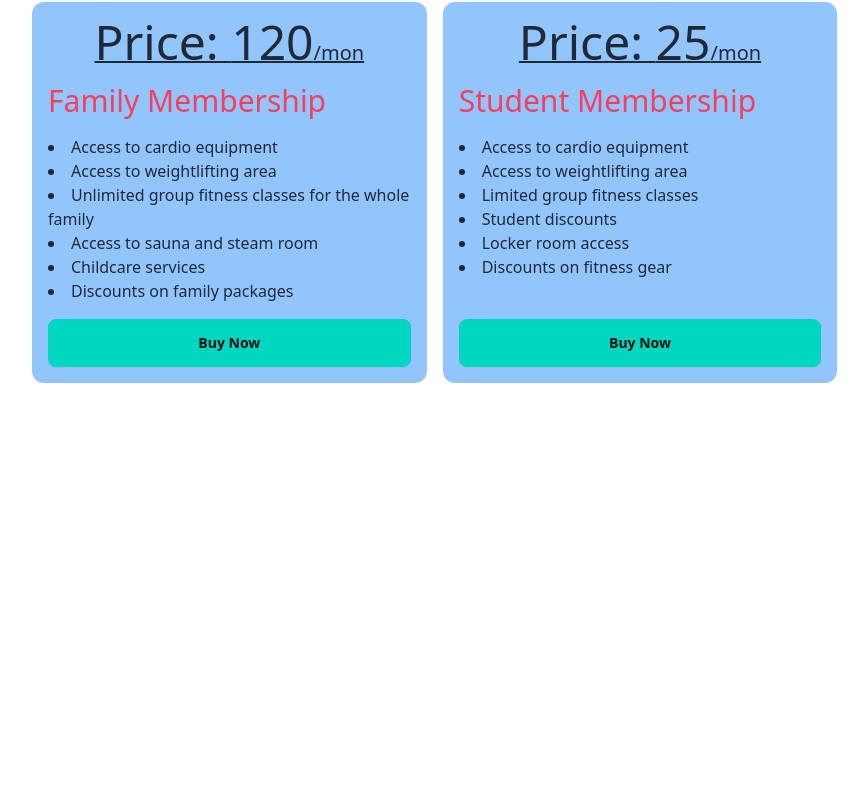
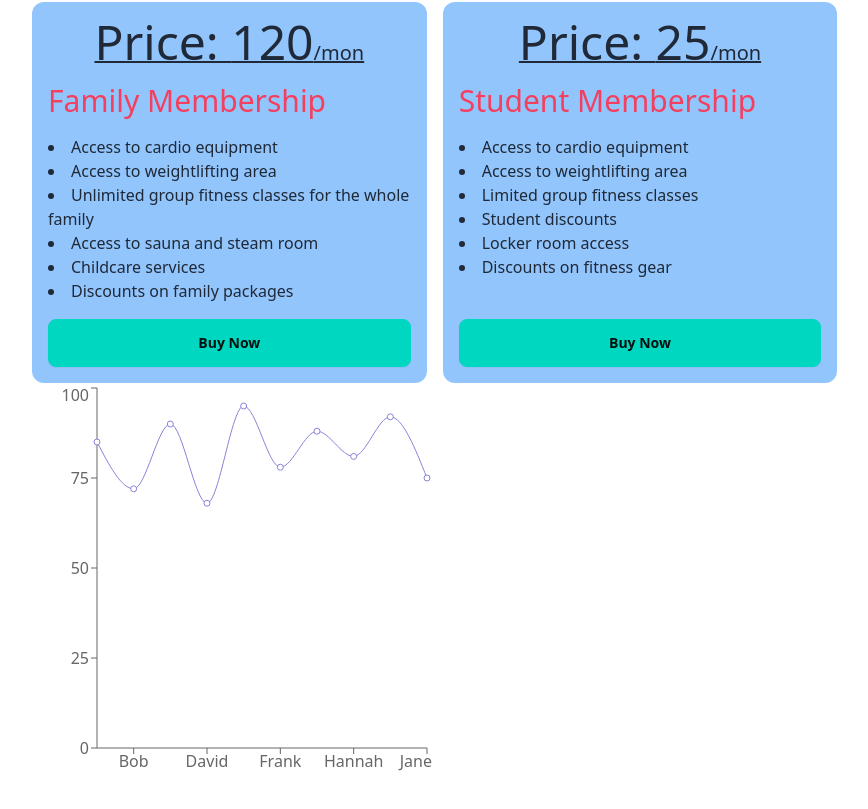
Before and after one commit to FazluLKarim4122/price-options, a React (Vite) app: page / in a window 1280 px wide. Shown: the part 727-1536 px from the top of the page, without its empty margins (0-868 px from the left). Before the commit the page ends 1142 px from the top, so only its background shows below. Built offline with nearby package versions, Linux system fonts and the light colour scheme.

Commit message:
making a line chart

```diff
--- a/package.json
+++ b/package.json
@@ -13,7 +13,8 @@
     "prop-types": "^15.8.1",
     "react": "^18.2.0",
     "react-dom": "^18.2.0",
-    "react-icons": "^5.0.1"
+    "react-icons": "^5.0.1",
+    "recharts": "^2.12.3"
   },
   "devDependencies": {
     "@types/react": "^18.2.64",
--- a/src/App.jsx
+++ b/src/App.jsx
@@ -1,6 +1,7 @@
 
 import './App.css'
 import DaisyNav from './Components/DaisyNav/DaisyNav'
+import LineChart from './Components/LineChart/LineChart'
 import Navbar from './Components/Navbar/Navbar'
 import PriceOptions from './Components/PriceOptions/PriceOptions'
 
@@ -12,6 +13,7 @@ function App() {
     <Navbar></Navbar>
     <DaisyNav></DaisyNav>
     <PriceOptions></PriceOptions>
+    <LineChart></LineChart>
 
     </>
   )
--- /dev/null
+++ b/src/Components/LineChart/LineChart.jsx
@@ -0,0 +1,28 @@
+import { LineChart as LChart, Line,XAxis,YAxis } from 'recharts';
+
+const LineChart = () => {
+    const mathLineChart=[
+        { "id": 1, "name": "Alice", "math": 85 },
+        { "id": 2, "name": "Bob", "math": 72 },
+        { "id": 3, "name": "Charlie", "math": 90 },
+        { "id": 4, "name": "David", "math": 68 },
+        { "id": 5, "name": "Emily", "math": 95 },
+        { "id": 6, "name": "Frank", "math": 78 },
+        { "id": 7, "name": "Grace", "math": 88 },
+        { "id": 8, "name": "Hannah", "math": 81 },
+        { "id": 9, "name": "Isaac", "math": 92 },
+        { "id": 10, "name": "Jane", "math": 75 }
+      ]
+
+    return (
+        <div>
+            <LChart width={400} height={400} data={mathLineChart}>
+                <XAxis dataKey={'name'}></XAxis>
+                <YAxis dataKey={'math'}></YAxis>
+            <Line type="monotone" dataKey="math" stroke="#8884d8" />
+            </LChart>
+        </div>
+    );
+};
+
+export default LineChart;
```
Also changed, not shown: 1 other file (tests, documents, lock files or other folders).
